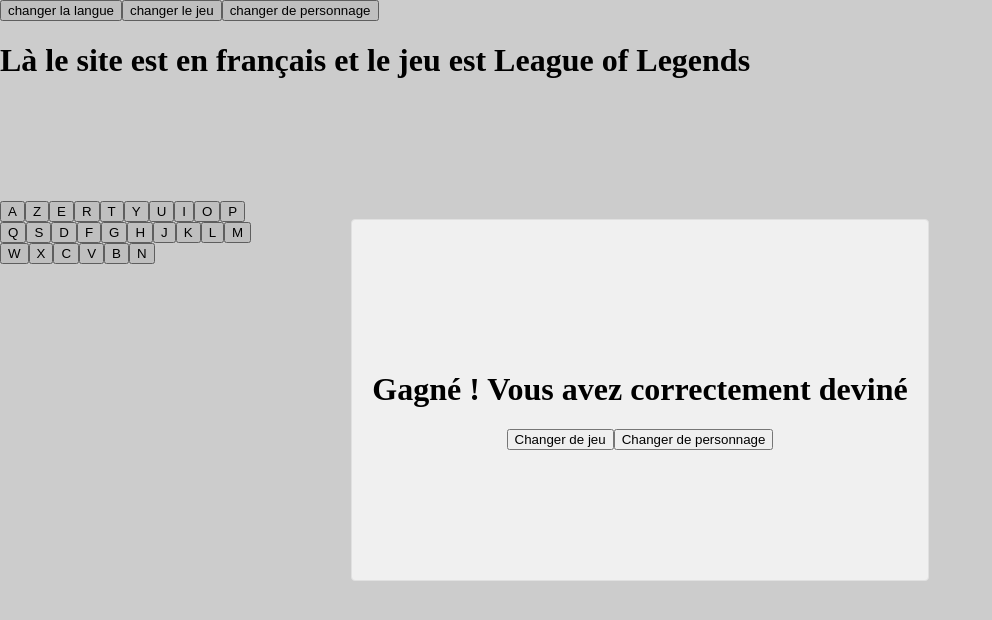
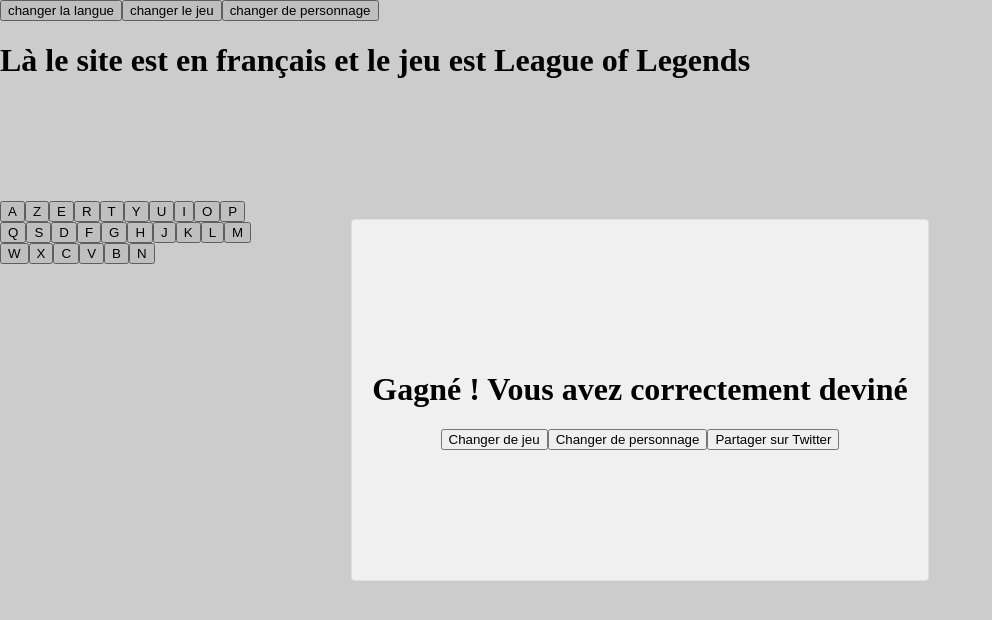
Before and after one commit to antoineswg/Bait-Ping, a React (Vite) app: page / in a window 1280 px wide. Shown: the top 620 px of the page, without its empty margins (0-992 px from the left). Built offline with nearby package versions, Linux system fonts and the light colour scheme.

Commit message:
added a share on twitter button on the end screen

```diff
--- a/src/App.tsx
+++ b/src/App.tsx
@@ -69,7 +69,7 @@
       <Header language={language} setLanguage={setLanguage} locale={locale} setLocale={setLocale} data={headerData} setWord={setWord}/>
       <Guess wordLength={wordLength} word={word} guesses={deactivatedKeys} setWOrL={setWOrL} errors={errors} setErrors={setErrors} maxErrors={maxerrors}/>
       <Keyboard language={language} deactivatedKeys={deactivatedKeys} setDeactivatedKeys={setDeactivatedKeys} errors={errors} maxErrors={maxerrors} />
-      <EndScreen wOrL={wOrL} locale={locale} setLocale={setLocale} setWord={setWord} word={word}/>
+      <EndScreen wOrL={wOrL} locale={locale} setLocale={setLocale} setWord={setWord} word={word} language={language} errors={errors}/>
     </div>
   );
 }
--- a/src/components/EndScreen.jsx
+++ b/src/components/EndScreen.jsx
@@ -1,4 +1,4 @@
-export const EndScreen = ({ wOrL, locale, setLocale, setWord, word }) => {
+export const EndScreen = ({ wOrL, locale, setLocale, setWord, word, language, errors }) => {
 
     function changeLocale() {
         switch (locale) {
@@ -29,6 +29,15 @@
         }
     }
 
+
+    const twitterContent = `${language === "fr" ? "Je viens de trouver le nom d'un" : "I just found the name of a"}${locale === "lol" && language === "en" ? "" : "n"}${locale === "lol" ? " champion " : " agent "}${language === "fr" ? "de " : "from "}${locale === "lol" ? "League of Legends " : "Valorant "}${errors === 0 ? (language === "fr" ? "en ne faisant aucune erreur sur Bait Ping !" : "without a single mistake on Bait Ping !") : errors === 1 ? (language === "fr" ? "en seulement 1 erreur sur Bait Ping" : "in just 1 mistake on Bait Ping") : (language === "fr" ? "en faisant " + errors + " erreurs sur Bait Ping" : "with " + errors + " mistakes on Bait Ping")}`;
+
+    function shareTwitter() {
+        const tweet = 'https://twitter.com/intent/tweet?text='+ twitterContent;
+        window.open(tweet, '_blank');
+    }
+
+
     if (wOrL != '') {
         if (wOrL === 'win') {
             return (
@@ -38,6 +47,7 @@
                         <div>
                             <button onClick={changeLocale}>Changer de jeu</button>
                             <button onClick={changeWord}>Changer de personnage</button>
+                            <button onClick={shareTwitter}>Partager sur Twitter</button>
                         </div>
                     </div>
                 </div>
--- a/src/components/Guess.jsx
+++ b/src/components/Guess.jsx
@@ -7,8 +7,6 @@
             .split('')
             .filter(letter => /[a-zA-Z]/.test(letter))
             .every(letter => guesses.includes(letter.toUpperCase()));
-
-        console.log(allLettersGuessed);
 
         if (allLettersGuessed) {
             setWOrL('win');
--- a/src/index.css
+++ b/src/index.css
@@ -47,6 +47,7 @@
     flex-direction: column;
     justify-content: center;
     height: 40%;
+    max-width: 80%;
     background-color: #f0f0f0;
     border: 1px solid #e0e0e0;
     border-radius: 4px;
```
